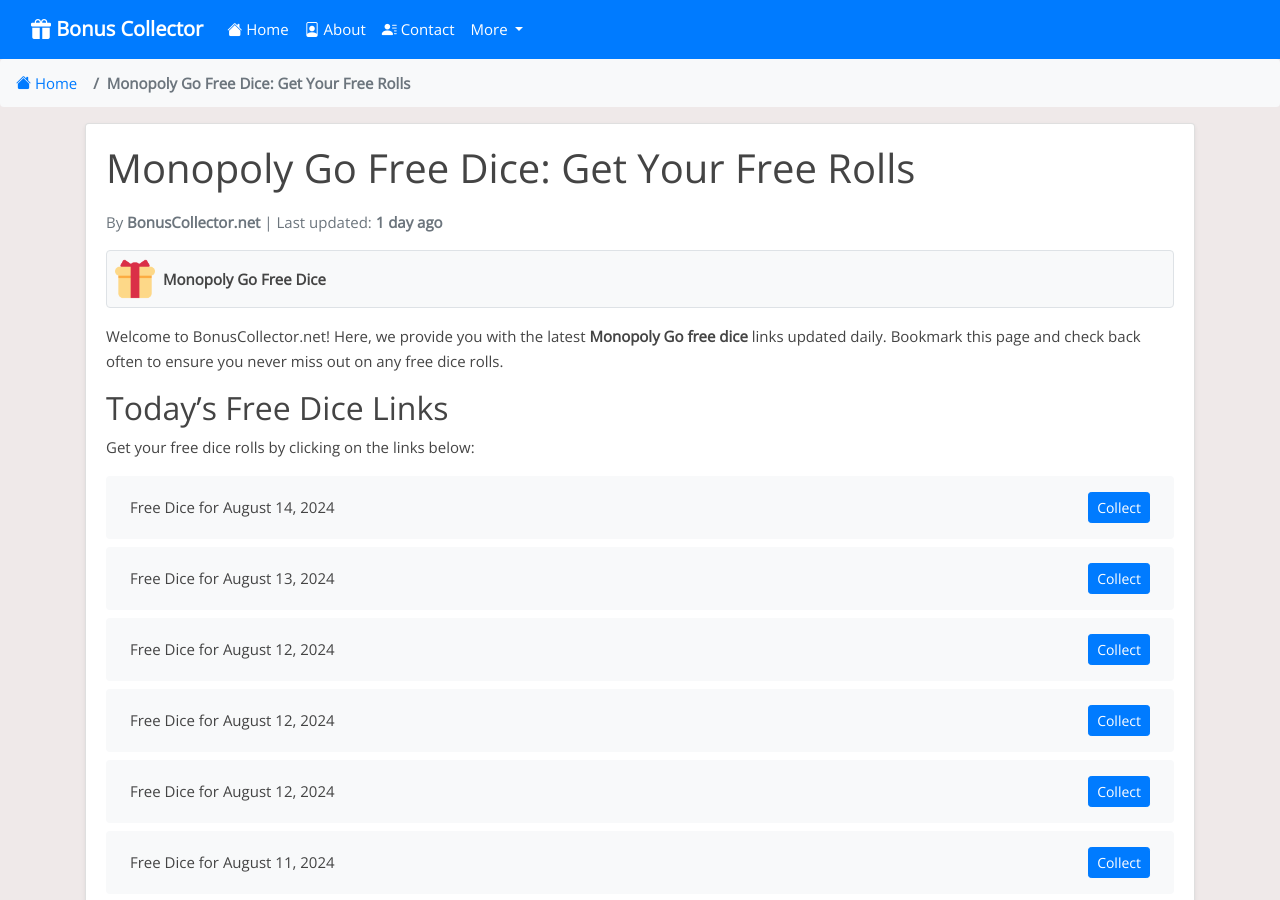
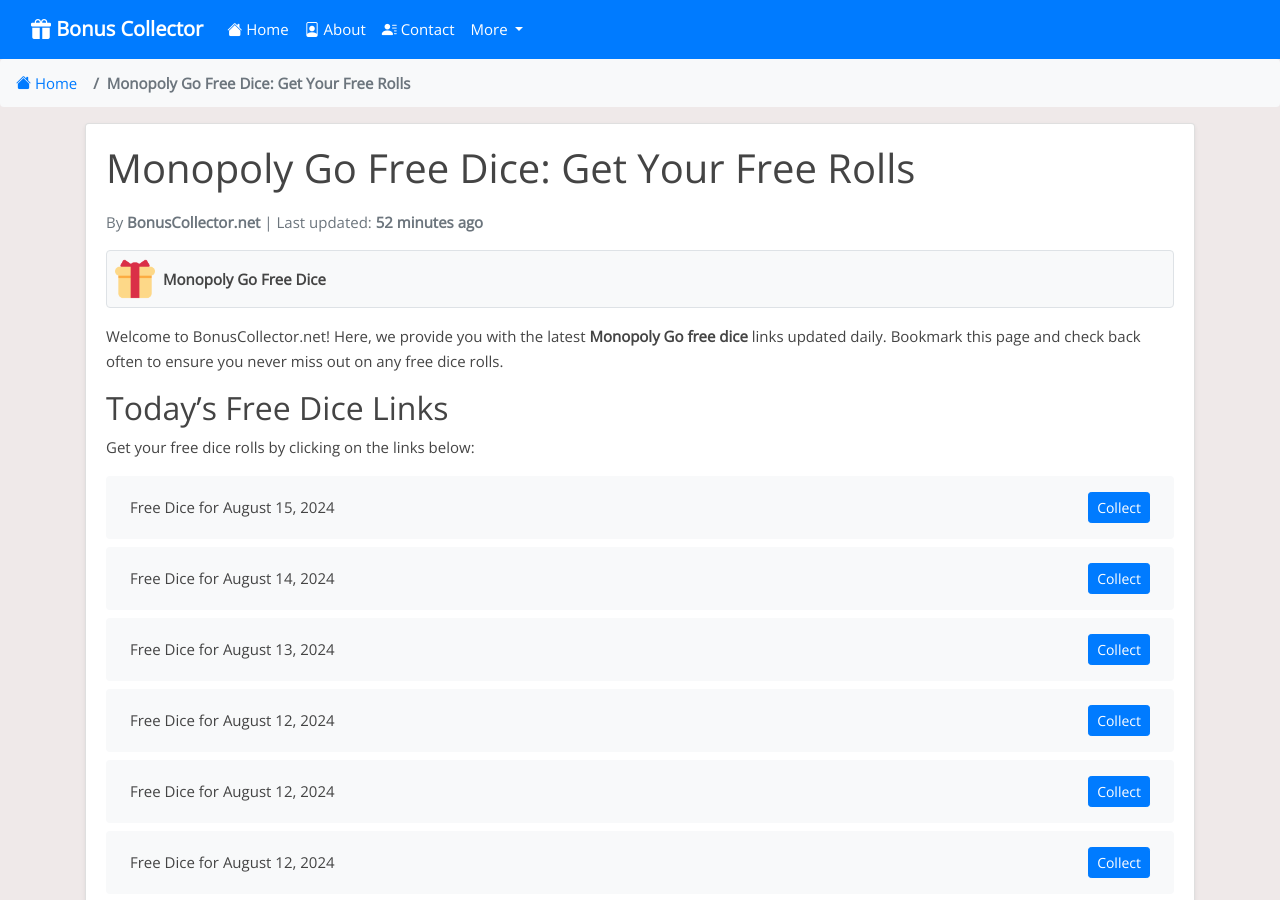
Before and after one commit to Prollad99/bs-net, a Jekyll site: the page built from _posts/2024-06-29-monopoly-go.md, in a window 1280 px wide and 900 px high. Built offline with Jekyll 4.4.1, drawn with Linux system fonts in a browser that asks for light colours; nearby versions of some CDN libraries; comment, search, counter and statistics services are not loaded; some of the changed text lies outside the part shown.

Commit message:
Update monopoly-go reward links and last modified date

```diff
--- a/_data/include_files.yml
+++ b/_data/include_files.yml
@@ -32,7 +32,7 @@
   last_modified: 2024-08-15 07:34:11
 
 monopoly-go.html:
-  last_modified: 2024-08-14 13:33:21
+  last_modified: 2024-08-15 15:34:01
 
 doubledown-casino.html:
   last_modified: 2024-08-15 11:08:02
--- a/_includes/monopoly-go.html
+++ b/_includes/monopoly-go.html
@@ -1,4 +1,8 @@
 <ul class="list-group mt-3 mb-4">
+  <li class="list-group-item d-flex justify-content-between align-items-center">
+    <span>Free Dice for August 15, 2024</span>
+    <a href="https://mply.io/vPjBNjjTsZA" class="btn btn-primary btn-sm">Collect</a>
+  </li>
   <li class="list-group-item d-flex justify-content-between align-items-center">
     <span>Free Dice for August 14, 2024</span>
     <a href="https://mply.io/yoIV7iqiK-w" class="btn btn-primary btn-sm">Collect</a>
@@ -395,8 +399,4 @@
     <span>Free Dice for Invalid Date</span>
     <a href="https://2tdd.adj.st/reward-link/Discord_11Jun_1923432?adjust_t=i2f8o2i_4btbvwg&adjust_deeplink_js=1" class="btn btn-primary btn-sm">Collect</a>
   </li>
-  <li class="list-group-item d-flex justify-content-between align-items-center">
-    <span>Free Dice for Invalid Date</span>
-    <a href="https://2tdd.adj.st/reward-link/nvaghgg351fgagji2?adjust_t=i2f8o2i_4btbvwg&adjust_deeplink_js=1" class="btn btn-primary btn-sm">Collect</a>
-  </li>
 </ul>
```
Also changed, not shown: links-json/monopoly-go.json (+4 -3 lines).
